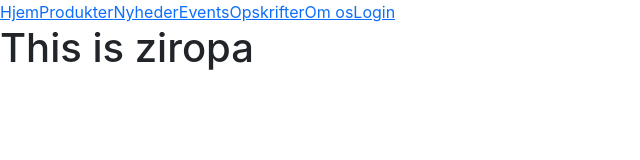
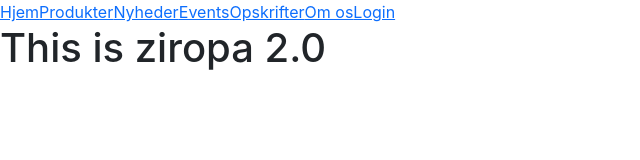
Before and after one commit to krmp91/ziropa-webapp, a React (Create React App) app: page / in a window 1280 px wide. Shown: the top 160 px of the page, without its empty margins (0-640 px from the left). Built offline with nearby package versions, Linux system fonts and the light colour scheme.

Commit message:
Homepage-test

```diff
--- a/src/pages/HomePage.js
+++ b/src/pages/HomePage.js
@@ -3,7 +3,7 @@
 export default function HomePage() {
   return (
     <div>
-      <h1>This is ziropa</h1>
+      <h1>This is ziropa 2.0</h1>
     </div>
   );
 }
```
